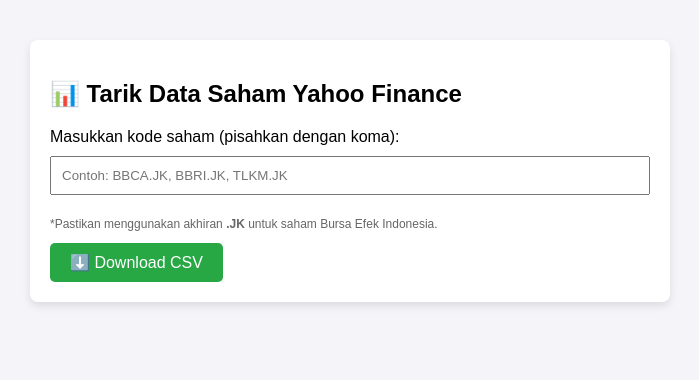
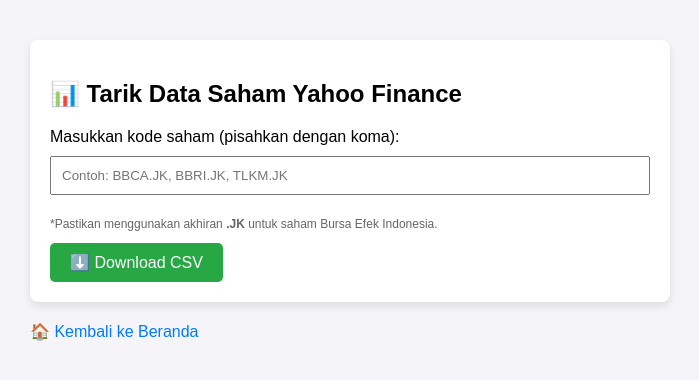
Before and after one commit to gussur/data-saham-app, a Flask app: page / in a window 1280 px wide. Shown: the top 380 px of the page, without its empty margins (10-709 px from the left). Run offline with Flask 3, Linux system fonts and the light colour scheme.

Commit message:
Update index.html

```diff
--- a/templates/index.html
+++ b/templates/index.html
@@ -23,5 +23,8 @@
             <button type="submit">⬇️ Download CSV</button>
         </form>
     </div>
+    <div style="margin-top: 20px;">
+    <a href="/" style="text-decoration: none; color: #007bff;">🏠 Kembali ke Beranda</a>
+</div>
 </body>
 </html>
```
